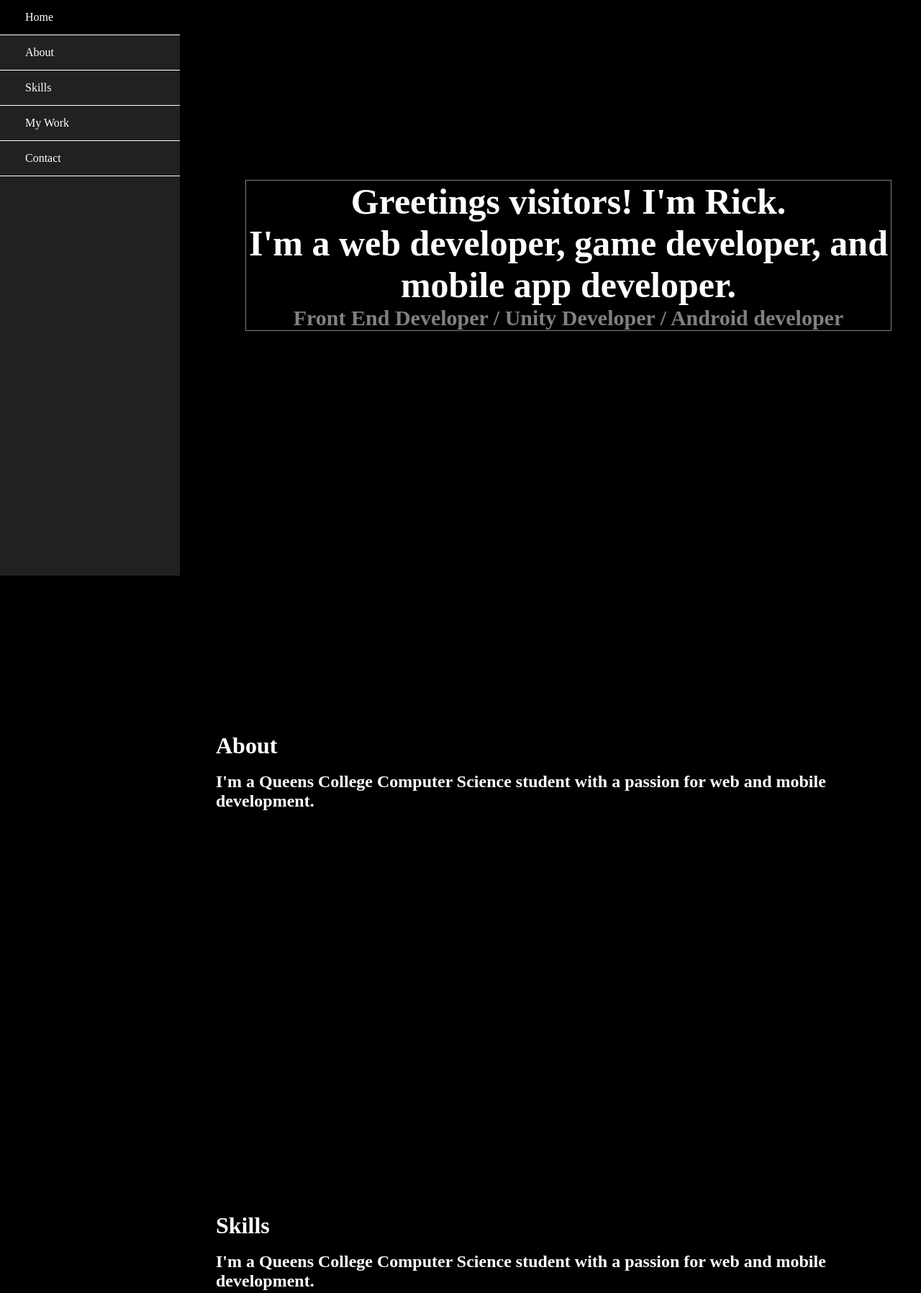
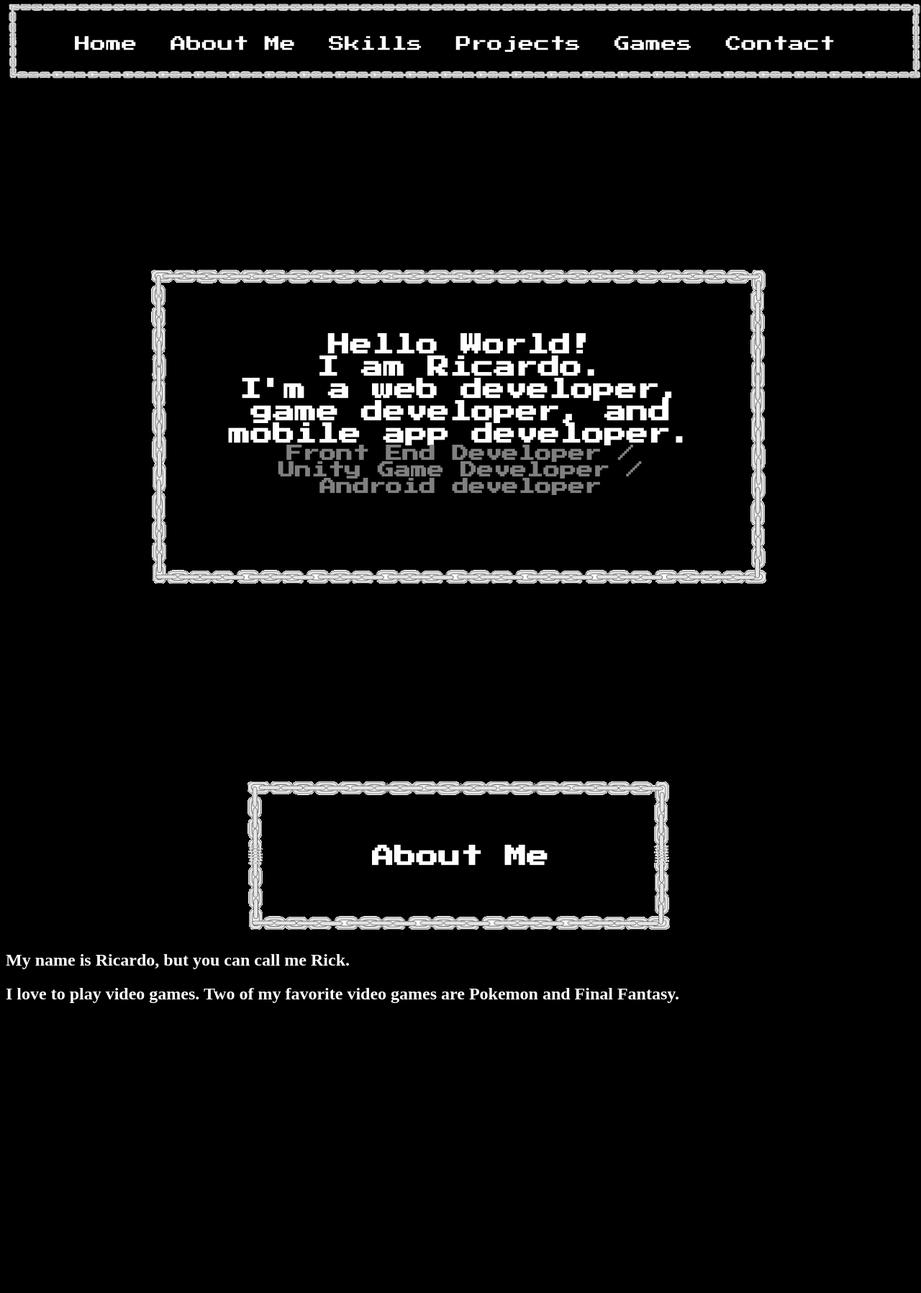
Before and after one commit to RikkuX491/RikkuX491.github.io, a plain HTML site: page index.html in a window 1280 px wide. Shown: the top 1797 px of the page at 72% size. Drawn offline with Linux system fonts and the light colour scheme; a web font is replaced by a local one.

Commit message:
Updated my portfolio website (index.html page)

```diff
--- a/index.html
+++ b/index.html
@@ -1,288 +1,198 @@
 <!DOCTYPE html>
 <html>
+    <head>
+	<title>Ricardo's website</title>
 
-  <head>
+	<link rel="icon" href="./BlackHat.PNG">
+	<link href="https://fonts.googleapis.com/css?family=Press+Start+2P" rel="stylesheet">
 
-    <title>Rick - Web Developer / Game Developer / Mobile App Developer</title>
+	<style>
+	/* This is a comment */
+	    body{
+		background-color: black;
+		color: white;
+	    }
+	    nav{
+		margin: 0px;
+		height: 1vw;
+		position: fixed;
+		top: 0;
+		width: 92%;
+		background-color: black;
+	    }
+	    .navBarItem{
+		text-decoration: none;
+		color: white;
+	    }
+	    .navBarItem:hover{
+		color: red;
+	    }
+	    .nav_ul{
+		list-style-type: none;
+		margin: 0px;
+		padding: 0px;
+	    }
+	    .nav_li{
+		float: left;
+		margin: 0px;
+		padding: 0vw 0vw 0vw 3.6vw;
+		font-size: 1.7vw;
+	    }
+	    .sectionTitle{
+		font-size: 2.4vw;
+		margin: 0px;
+		padding: 0px;
+	    }
+	    .sectionTitle2{
+		font-size: 1.8vw;
+		margin: 0px;
+		padding: 0px;
+		color: grey;
+	    }
+	    .sectionContainerA{
+		margin-top: 50px;
+		padding: 0px;
+		height: 20vw;
+		width: 53vw;
+	    }
+	    .sectionContainerB{
+		margin: 0px;
+		padding: 0px;
+		height: 2vw;
+		width: 32vw;
+	    }
+	    .navChains{
+		padding: 0px;
+		border: 50px solid transparent;
+		-webkit-border-image: url(./Chains.PNG) 100 round; /* Safari 3.1-5 */
+		-o-border-image: url(./Chains.PNG) 100 round; /* Opera 11-12.1 */
+		border-image: url(./Chains.PNG) 100 round;
+	    }
+	    .chains{
+		padding: 0px;
+		border: 100px solid transparent;
+		-webkit-border-image: url(./Chains.PNG) 100 round; /* Safari 3.1-5 */
+		-o-border-image: url(./Chains.PNG) 100 round; /* Opera 11-12.1 */
+		border-image: url(./Chains.PNG) 100 round;
+	    }
+	</style>
+    </head>
+    <body>
+	<nav class="navChains" style="font-family: 'Press Start 2P', cursive">
+	    <ul class="nav_ul">
+		<li class="nav_li"><a href="#" class="navBarItem">Home</a></li>
+		<li class="nav_li"><a href="#AboutMe" class="navBarItem">About Me</a></li>
+		<li class="nav_li"><a href="#Skills" class="navBarItem">Skills</a></li>
+		<li class="nav_li"><a href="#Projects" class="navBarItem">Projects</a></li>
+		<li class="nav_li"><a href="#Games" class="navBarItem">Games</a></li>
+		<li class="nav_li"><a href="#Contact" class="navBarItem">Contact</a></li>
+	    </ul>
+	</nav>
+	<br><br><br><br><br><br><br><br><br><br><br><br><br><br><br><br><br>
+	<center>
+	    <div class="chains sectionContainerA" style="font-family: 'Press Start 2P', cursive">
+		<h1 class="sectionTitle">Hello World!<br>I am Ricardo.<br>I'm a web developer, game developer, and mobile app developer.</h1>
+		<h2 class="sectionTitle2">Front End Developer /<br>Unity Game Developer /<br>Android developer</h2>
+	    </div>
+	</center>
+	<br><br><br><br><br><br>
 
-    <link href="https://fonts.googleapis.com/css?family=Indie+Flower|Sedgwick+Ave+Display|Tangerine" rel="stylesheet">
-    <link rel="icon" href="https://pbs.twimg.com/profile_images/1080545769034108928/CEzHCTpI_400x400.jpg">
+	<br id="AboutMe">
+	<h1></h1>
+	<br><br><br><br><br><br>
+	<center>
+	    <div class="chains sectionContainerB" style="font-family: 'Press Start 2P', cursive; padding: 0px; margin: 0px">
+		<h1 class="sectionTitle">About Me</h1>
+	    </div>
+	</center>
+
+	<h2>My name is Ricardo, but you can call me Rick.</h2>
+	<h2>I love to play video games. Two of my favorite video games are Pokemon and Final Fantasy.</h2>
 
 
-    <style>
+	<br><br><br><br><br><br><br><br><br><br><br><br><br><br><br>
+	<br><br><br><br><br><br><br><br><br><br><br><br><br><br><br>
+	<br><br><br><br><br><br><br><br><br><br><br><br><br><br><br>
+	<br><br><br><br><br><br><br><br><br><br><br><br><br><br><br>
 
-      *{
-        padding: 0px;
-        margin: 0px;
-      }
+	<br id="Skills">
+	<h1></h1>
+	<br><br><br><br><br><br>
+	<center>
+	    <div class="chains sectionContainerB" style="font-family: 'Press Start 2P', cursive; padding: 0px; margin: 0px">
+		<h1 class="sectionTitle">Skills</h1>
+	    </div>
+	</center>
 
-      body{
-        background-color: black;
-      }
+	<h2>Here is a list of my skills:</h2>
+	<ul>
+	    <li>Skill 1</li>
+	    <li>Skill 2</li>
+	    <li>Skill 3</li>
+	</ul>
 
-      h1, h2{
-        color: white;
-      }
+	<br><br><br><br><br><br><br><br><br><br><br><br><br><br><br>
+	<br><br><br><br><br><br><br><br><br><br><br><br><br><br><br>
+	<br><br><br><br><br><br><br><br><br><br><br><br><br><br><br>
+	<br><br><br><br><br><br><br><br><br><br><br><br><br><br><br>
 
-      #Intro{
-        margin-left: 300px;
-        margin-top: 250px;
-/*        position: absolute; */
-        border: 1px solid grey;
-/*        text-align: center !important;
-        padding: 0px; */
-        width: 70%;
-      }
+	<br id="Projects">
+	<h1></h1>
+	<br><br><br><br><br><br>
+	<center>
+	    <div class="chains sectionContainerB" style="font-family: 'Press Start 2P', cursive; padding: 0px; margin: 0px">
+		<h1 class="sectionTitle">Projects</h1>
+	    </div>
+	</center>
 
-      #Intro_h1{
-        font-size: 50px;
-      }
+	<h2>Here are some projects that I've created:</h2>
+	<ul>
+	    <li>Project 1</li>
+	    <li>Project 2</li>
+	    <li>Project 3</li>
+	</ul>
 
-      #Intro_h2{
-        color: grey;
-        font-size: 30px;
-      }
+	<br><br><br><br><br><br><br><br><br><br><br><br><br><br><br>
+	<br><br><br><br><br><br><br><br><br><br><br><br><br><br><br>
+	<br><br><br><br><br><br><br><br><br><br><br><br><br><br><br>
+	<br><br><br><br><br><br><br><br><br><br><br><br><br><br><br>
 
-      .section{
-        margin-left: 300px;
-      }
+	  <br id="Games">
+	  <h1></h1>
+	  <br><br><br><br><br><br>
+	  <center>
+	    <div class="chains sectionContainerB" style="font-family: 'Press Start 2P', cursive; padding: 0px; margin: 0px">
+		    <h1 class="sectionTitle">Games</h1>
+	    </div>
+	  </center>
 
-      nav{
-        width: 250px;
-        height: 100%;
-        background-color: #a8b1ab30;
-        position: fixed;
-        top: 0px;
-      }
+	  <h2>Here are some games that I've created:</h2>
+	  <ul>
+	    <li>Game 1</li>
+	    <li>Game 2</li>
+	    <li>Game 3</li>
+	  </ul>
 
-      nav a{
-        text-decoration: none;
-        color: white;
-        padding: 20px;
-      }
+	  <br><br><br><br><br><br><br><br><br><br><br><br><br><br><br>
+	  <br><br><br><br><br><br><br><br><br><br><br><br><br><br><br>
+	  <br><br><br><br><br><br><br><br><br><br><br><br><br><br><br>
+	  <br><br><br><br><br><br><br><br><br><br><br><br><br><br><br>
 
-      nav ul li{
-        list-style: none;
-        /* display: block; */
-        padding: 15px;
-        border-bottom: 1px solid white;
-        /* background-color: black; */
-      }
+		<br id="Contact">
+	  <h1></h1>
+	  <br><br><br><br><br><br>
+	  <center>
+	    <div class="chains sectionContainerB" style="font-family: 'Press Start 2P', cursive; padding: 0px; margin: 0px">
+		    <h1 class="sectionTitle">Contact</h1>
+	    </div>
+	  </center>
 
-      nav ul li:hover{
-        background-color: grey;
-        transition: linear all 0.50s;
-        margin-left: 15px;
-      }
+	  <h2>Here is my contact information:</h2>
+    <h3>"Insert contact information here"</h3>
 
-      .picked{
-        background-color: black;
-      }
-
-    </style>
-
-  </head>
-
-  <body>
-
-    <nav>
-      <ul>
-        <li class="picked"><a href="#">Home</a></li>
-        <li><a href="#About">About</a></li>
-        <li><a href="#Skills">Skills</a></li>
-        <li><a href="#MyWork">My Work</a></li>
-        <li><a href="#Contact">Contact</a></li>
-      </ul>
-    </nav>
-
-    <center>
-      <div id="Intro">
-        <h1 id="Intro_h1">Greetings visitors! I'm Rick.<br>I'm a web developer, game developer, and mobile app developer.</h1>
-        <h2 id="Intro_h2">Front End Developer / Unity Developer / Android developer</h2>
-      </div>
-
-      <br>
-      <br>
-      <br>
-      <br>
-      <br>
-      <br>
-      <br>
-      <br>
-      <br>
-      <br>
-      <br>
-      <br>
-      <br>
-      <br>
-      <br>
-      <br>
-      <br>
-      <br>
-      <br>
-      <br>
-      <br>
-      <br>
-      <br>
-      <br>
-      <br>
-      <br>
-      <br>
-      <br>
-      <br>
-      <br>
-      <br>
-
-    </center>
-
-    <div id="About" class="section">
-      <h1>About</h1>
-      <br>
-      <h2>I'm a Queens College Computer Science student with a passion for web and mobile development.</h2>
-      <br>
-      <br>
-      <br>
-      <br>
-      <br>
-      <br>
-      <br>
-      <br>
-      <br>
-      <br>
-      <br>
-      <br>
-      <br>
-      <br>
-      <br>
-      <br>
-      <br>
-      <br>
-      <br>
-      <br>
-      <br>
-      <br>
-      <br>
-      <br>
-      <br>
-      <br>
-      <br>
-      <br>
-      <br>
-      <br>
-      <br>
-    </div>
-
-    <div id="Skills" class="section">
-      <h1>Skills</h1>
-      <br>
-      <h2>I'm a Queens College Computer Science student with a passion for web and mobile development.</h2>
-      <br>
-      <br>
-      <br>
-      <br>
-      <br>
-      <br>
-      <br>
-      <br>
-      <br>
-      <br>
-      <br>
-      <br>
-      <br>
-      <br>
-      <br>
-      <br>
-      <br>
-      <br>
-      <br>
-      <br>
-      <br>
-      <br>
-      <br>
-      <br>
-      <br>
-      <br>
-      <br>
-      <br>
-      <br>
-      <br>
-      <br>
-    </div>
-
-    <div id="MyWork" class="section">
-      <h1>My Work</h1>
-      <br>
-      <h2>I'm a Queens College Computer Science student with a passion for web and mobile development.</h2>
-      <br>
-      <br>
-      <br>
-      <br>
-      <br>
-      <br>
-      <br>
-      <br>
-      <br>
-      <br>
-      <br>
-      <br>
-      <br>
-      <br>
-      <br>
-      <br>
-      <br>
-      <br>
-      <br>
-      <br>
-      <br>
-      <br>
-      <br>
-      <br>
-      <br>
-      <br>
-      <br>
-      <br>
-      <br>
-      <br>
-      <br>
-    </div>
-
-    <div id="Contact" class="section">
-      <h1>Contact</h1>
-      <br>
-      <h2>I'm a Queens College Computer Science student with a passion for web and mobile development.</h2>
-      <br>
-      <br>
-      <br>
-      <br>
-      <br>
-      <br>
-      <br>
-      <br>
-      <br>
-      <br>
-      <br>
-      <br>
-      <br>
-      <br>
-      <br>
-      <br>
-      <br>
-      <br>
-      <br>
-      <br>
-      <br>
-      <br>
-      <br>
-      <br>
-      <br>
-      <br>
-      <br>
-      <br>
-      <br>
-      <br>
-      <br>
-    </div>
-
+	  <br><br><br><br><br><br><br><br><br><br><br><br><br><br><br>
+	  <br><br><br><br><br><br><br><br><br><br><br><br><br><br><br>
+	  <br><br><br><br><br><br><br><br><br><br><br><br><br><br><br>
+	  <br><br><br><br><br><br><br><br><br><br><br><br><br><br><br>
   </body>
-
 </html>
```
